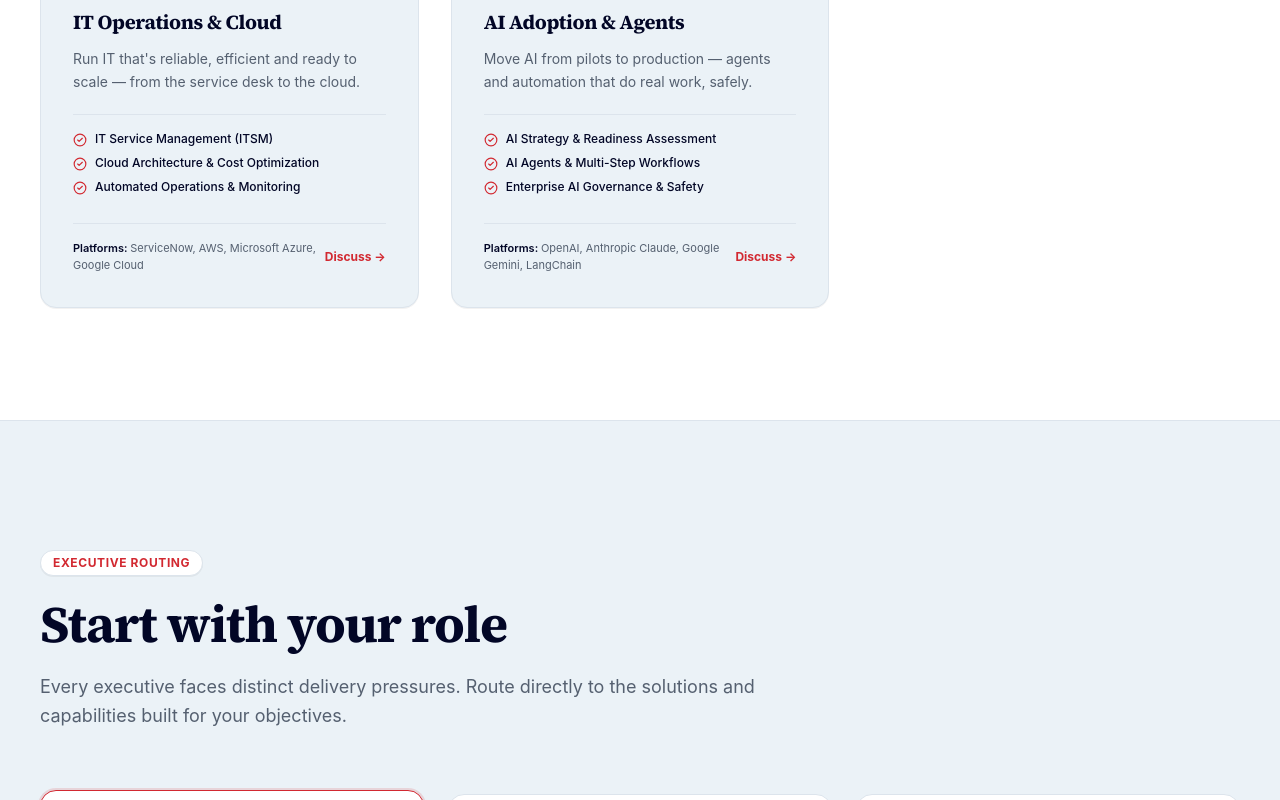
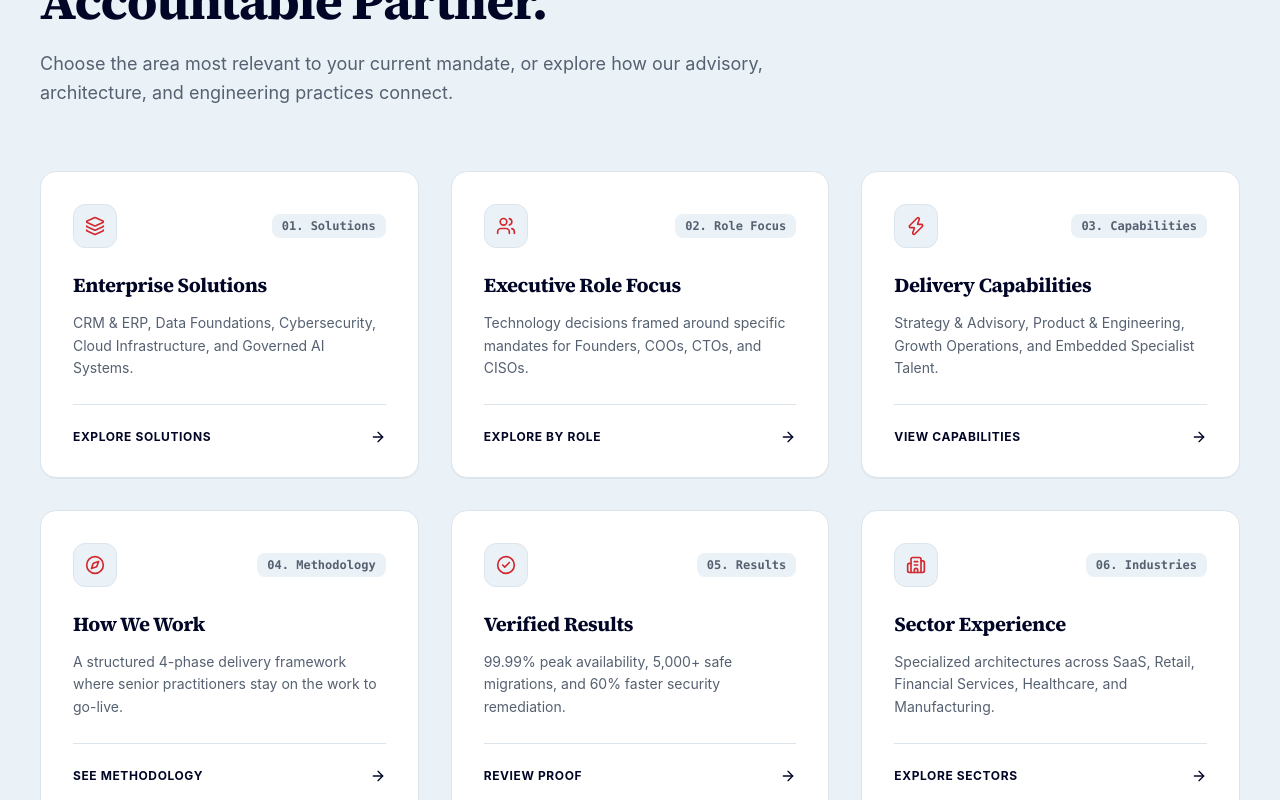
Before and after one commit to mithrakhanth5/httpshitechadvisors, a React (Vite) app: page /#/ in a window 1280 px wide. Shown: the part 3300-4100 px from the top of the page. Built offline with nearby package versions, Linux system fonts and the light colour scheme.

Commit message:
feat: streamline Home page to exclusive home content and practice pathways directory

```diff
--- /dev/null
+++ b/src/components/sections/HomePathways.tsx
@@ -0,0 +1,118 @@
+import React from 'react';
+import { ArrowRight, Layers, Users, Zap, Compass, CheckCircle2, Building2, Calendar } from 'lucide-react';
+import { Link } from 'react-router-dom';
+import { CardSpotlight } from '../ui/CardSpotlight';
+
+export const HomePathways: React.FC = () => {
+  const pathways = [
+    {
+      title: 'Enterprise Solutions',
+      tag: '01. Solutions',
+      icon: <Layers className="w-5 h-5 text-[#D22931]" />,
+      desc: 'CRM & ERP, Data Foundations, Cybersecurity, Cloud Infrastructure, and Governed AI Systems.',
+      path: '/solutions',
+      cta: 'Explore Solutions',
+    },
+    {
+      title: 'Executive Role Focus',
+      tag: '02. Role Focus',
+      icon: <Users className="w-5 h-5 text-[#D22931]" />,
+      desc: 'Technology decisions framed around specific mandates for Founders, COOs, CTOs, and CISOs.',
+      path: '/role-focus',
+      cta: 'Explore by Role',
+    },
+    {
+      title: 'Delivery Capabilities',
+      tag: '03. Capabilities',
+      icon: <Zap className="w-5 h-5 text-[#D22931]" />,
+      desc: 'Strategy & Advisory, Product & Engineering, Growth Operations, and Embedded Specialist Talent.',
+      path: '/capabilities',
+      cta: 'View Capabilities',
+    },
+    {
+      title: 'How We Work',
+      tag: '04. Methodology',
+      icon: <Compass className="w-5 h-5 text-[#D22931]" />,
+      desc: 'A structured 4-phase delivery framework where senior practitioners stay on the work to go-live.',
+      path: '/methodology',
+      cta: 'See Methodology',
+    },
+    {
+      title: 'Verified Results',
+      tag: '05. Results',
+      icon: <CheckCircle2 className="w-5 h-5 text-[#D22931]" />,
+      desc: '99.99% peak availability, 5,000+ safe migrations, and 60% faster security remediation.',
+      path: '/results',
+      cta: 'Review Proof',
+    },
+    {
+      title: 'Sector Experience',
+      tag: '06. Industries',
+      icon: <Building2 className="w-5 h-5 text-[#D22931]" />,
+      desc: 'Specialized architectures across SaaS, Retail, Financial Services, Healthcare, and Manufacturing.',
+      path: '/industries',
+      cta: 'Explore Sectors',
+    },
+    {
+      title: 'Executive Roundtable',
+      tag: '07. Community',
+      icon: <Calendar className="w-5 h-5 text-[#D22931]" />,
+      desc: 'Convening senior tech leaders and founders across the Seattle ecosystem on AI and emerging systems.',
+      path: '/events',
+      cta: 'Join Community',
+    },
+  ];
+
+  return (
+    <section className="py-24 sm:py-32 bg-[#EBF2F7] border-t border-[#DCE4EC] relative overflow-hidden">
+      <div className="max-w-[1300px] mx-auto px-6 sm:px-10">
+        <div className="max-w-3xl mb-16">
+          <div className="inline-flex items-center gap-2 px-3 py-1 rounded-full bg-white border border-[#DCE4EC] text-xs font-bold uppercase tracking-wider text-[#D22931] mb-4 shadow-2xs">
+            <span>Explore Hitech Advisors</span>
+          </div>
+          <h2 className="font-display font-extrabold text-[clamp(1.85rem,4vw,3.25rem)] text-[#020626] leading-tight tracking-tight">
+            Dedicated Practices. One Accountable Partner.
+          </h2>
+          <p className="mt-4 text-base sm:text-lg text-[#556070] leading-relaxed">
+            Choose the area most relevant to your current mandate, or explore how our advisory, architecture, and engineering practices connect.
+          </p>
+        </div>
+
+        <div className="grid grid-cols-1 md:grid-cols-2 lg:grid-cols-3 gap-6 sm:gap-8">
+          {pathways.map((item) => (
+            <Link key={item.path} to={item.path} className="group block h-full">
+              <CardSpotlight
+                spotlightColor="rgba(210, 41, 49, 0.08)"
+                borderColor="rgba(210, 41, 49, 0.45)"
+                className="h-full p-8 rounded-2xl bg-white border border-[#DCE4EC] hover:border-[#D22931] shadow-2xs hover:shadow-lg transition-all duration-300 flex flex-col justify-between"
+              >
+                <div>
+                  <div className="flex items-center justify-between mb-6">
+                    <div className="w-11 h-11 rounded-xl bg-[#EBF2F7] border border-[#DCE4EC] flex items-center justify-center group-hover:scale-110 group-hover:bg-[#EBF2F7] transition-all duration-300">
+                      {item.icon}
+                    </div>
+                    <span className="font-mono text-xs font-bold text-[#556070] bg-[#EBF2F7] px-2.5 py-1 rounded-lg">
+                      {item.tag}
+                    </span>
+                  </div>
+
+                  <h3 className="font-display font-bold text-xl text-[#020626] group-hover:text-[#D22931] transition-colors leading-snug mb-3">
+                    {item.title}
+                  </h3>
+                  <p className="text-sm text-[#556070] leading-relaxed">
+                    {item.desc}
+                  </p>
+                </div>
+
+                <div className="pt-6 mt-6 border-t border-[#DCE4EC] flex items-center justify-between text-xs font-bold uppercase tracking-wider text-[#020626] group-hover:text-[#D22931] transition-colors">
+                  <span>{item.cta}</span>
+                  <ArrowRight className="w-4 h-4 group-hover:translate-x-1.5 transition-transform" />
+                </div>
+              </CardSpotlight>
+            </Link>
+          ))}
+        </div>
+      </div>
+    </section>
+  );
+};
--- a/src/pages/HomePage.tsx
+++ b/src/pages/HomePage.tsx
@@ -2,14 +2,8 @@ import React from 'react';
 import { HeroSection } from '../components/sections/HeroSection';
 import { ProblemStatementSection } from '../components/sections/ProblemStatementSection';
 import { PropositionSection } from '../components/sections/PropositionSection';
-import { ServicesGrid } from '../components/sections/ServicesGrid';
-import { RoleSelectorSection } from '../components/sections/RoleSelectorSection';
-import { CapabilitiesSection } from '../components/sections/CapabilitiesSection';
 import { WhyHitechSection } from '../components/sections/WhyHitechSection';
-import { MethodologyShowcase } from '../components/sections/MethodologyShowcase';
-import { TestimonialsSection } from '../components/sections/TestimonialsSection';
-import { IndustriesSection } from '../components/sections/IndustriesSection';
-import { RoundtableSection } from '../components/sections/RoundtableSection';
+import { HomePathways } from '../components/sections/HomePathways';
 import { CtaBanner } from '../components/sections/CtaBanner';
 
 interface HomePageProps {
@@ -19,17 +13,22 @@ interface HomePageProps {
 export const HomePage: React.FC<HomePageProps> = ({ onOpenDiscuss }) => {
   return (
     <>
+      {/* 1. Hero: Positioning & Brand Promise */}
       <HeroSection onOpenDiscuss={() => onOpenDiscuss('not-sure')} />
+
+      {/* 2. Problem Statement: The Enterprise Reality */}
       <ProblemStatementSection />
+
+      {/* 3. The Hitech Model: One Partner from Decision to Delivery */}
       <PropositionSection />
-      <ServicesGrid onSelectDiscipline={(area) => onOpenDiscuss(area)} />
-      <RoleSelectorSection onSelectRole={(role) => onOpenDiscuss(role)} />
-      <CapabilitiesSection onSelectCapability={(cap) => onOpenDiscuss(cap)} />
+
+      {/* 4. Why Hitech: Four Differentiators */}
       <WhyHitechSection />
-      <MethodologyShowcase />
-      <TestimonialsSection />
-      <IndustriesSection onOpenContact={() => onOpenDiscuss('not-sure')} />
-      <RoundtableSection onOpenDiscuss={(area) => onOpenDiscuss(area || 'roundtable')} />
+
+      {/* 5. Practice Directory & Routing Pathways to Dedicated Pages */}
+      <HomePathways />
+
+      {/* 6. Conversion CTA Band */}
       <CtaBanner onOpenDiscuss={() => onOpenDiscuss('not-sure')} />
     </>
   );
```
